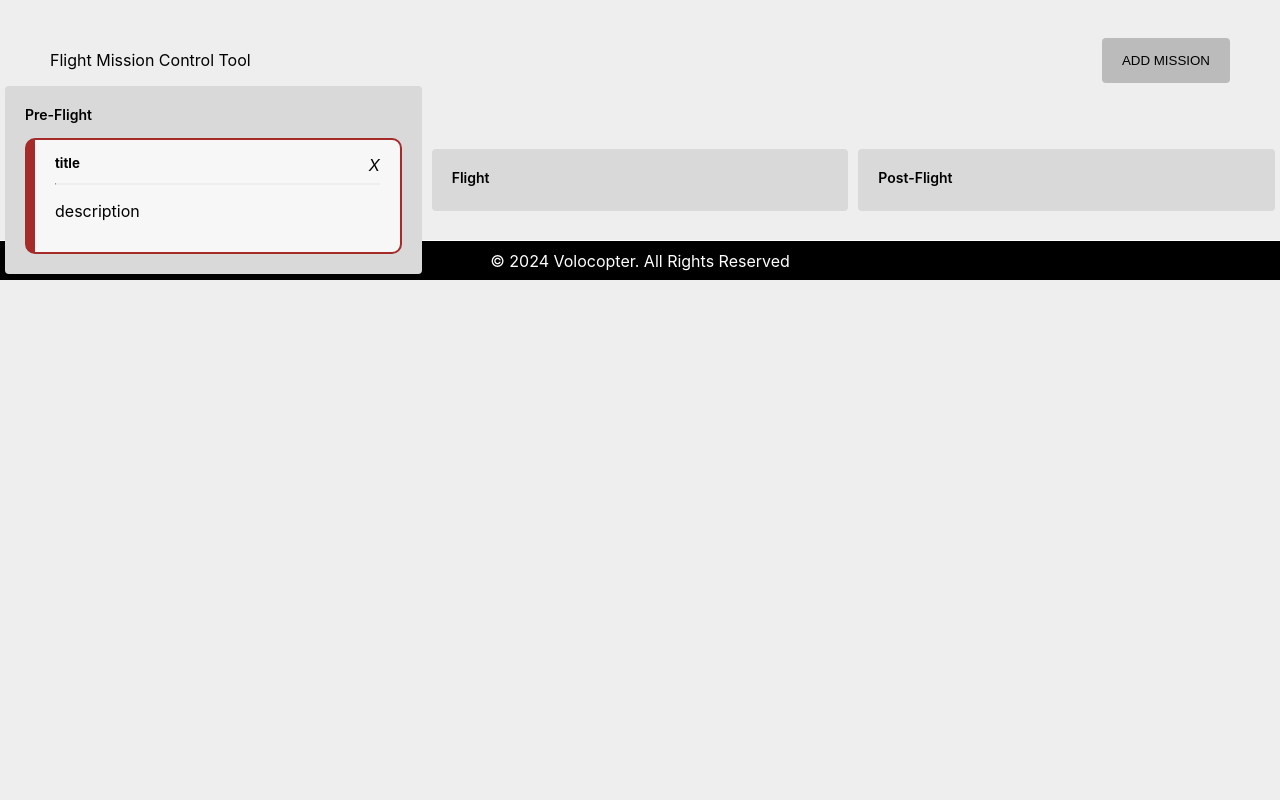
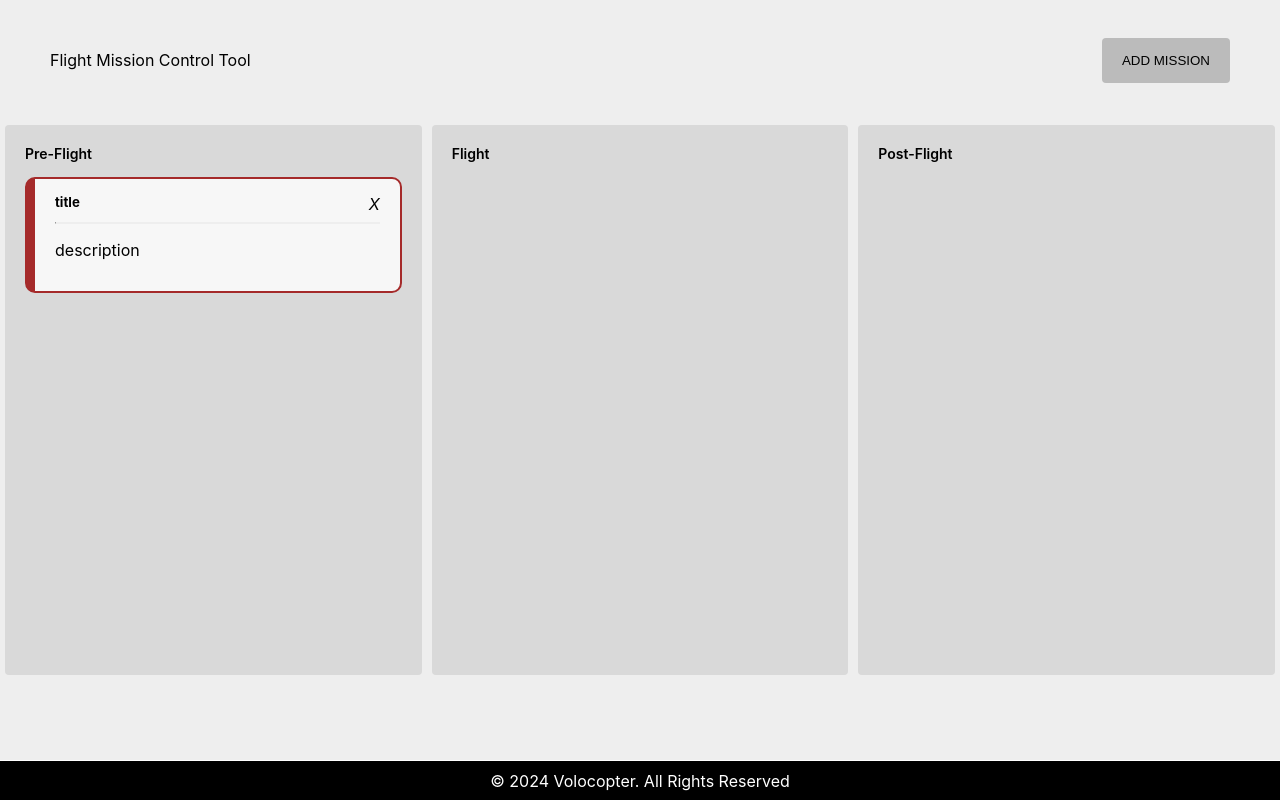
Before and after one commit to adilnesmith/volocopter, a React (Vite) app in the folder client/: page / in a window 1280 px wide. Built offline with nearby package versions, Linux system fonts and the light colour scheme.

Commit message:
style: minor styling issues fixed

```diff
--- a/client/src/components/board/Board.module.scss
+++ b/client/src/components/board/Board.module.scss
@@ -3,10 +3,10 @@
 .wrapper {
     display: flex;
     width: 100%;
-    height: 120px;
-    align-items: center;
+    height: 70vh;
+}
 
-    &__columns {
+.wrapper__columns {
     flex: 1;
     display: flex;
     flex-direction: column;
@@ -32,7 +32,6 @@
         align-items: center;
     }
 }
-}
 
 @media (max-width: $tablet) {
     .wrapper {
--- a/client/src/components/common/footer/copyright/Copyright.module.scss
+++ b/client/src/components/common/footer/copyright/Copyright.module.scss
@@ -1,4 +1,5 @@
 .wrapper {
+    position: fixed;
     bottom: 0;
     width: 100%;
     height: 40px;
--- a/client/src/components/common/footer/copyright/index.tsx
+++ b/client/src/components/common/footer/copyright/index.tsx
@@ -1,10 +1,12 @@
 import { FC } from 'react';
 import styles from './Copyright.module.scss';
+
 const Footer: FC<{}> = () => {
   return (
-    <div className={styles.wrapper}>
+    <footer className={styles.wrapper}>
       &copy; 2024 Volocopter. All Rights Reserved
-    </div>
+    </footer>
   )
 }
+
 export default Footer;
```
Lines whose indentation alone changed are shown as unchanged.
